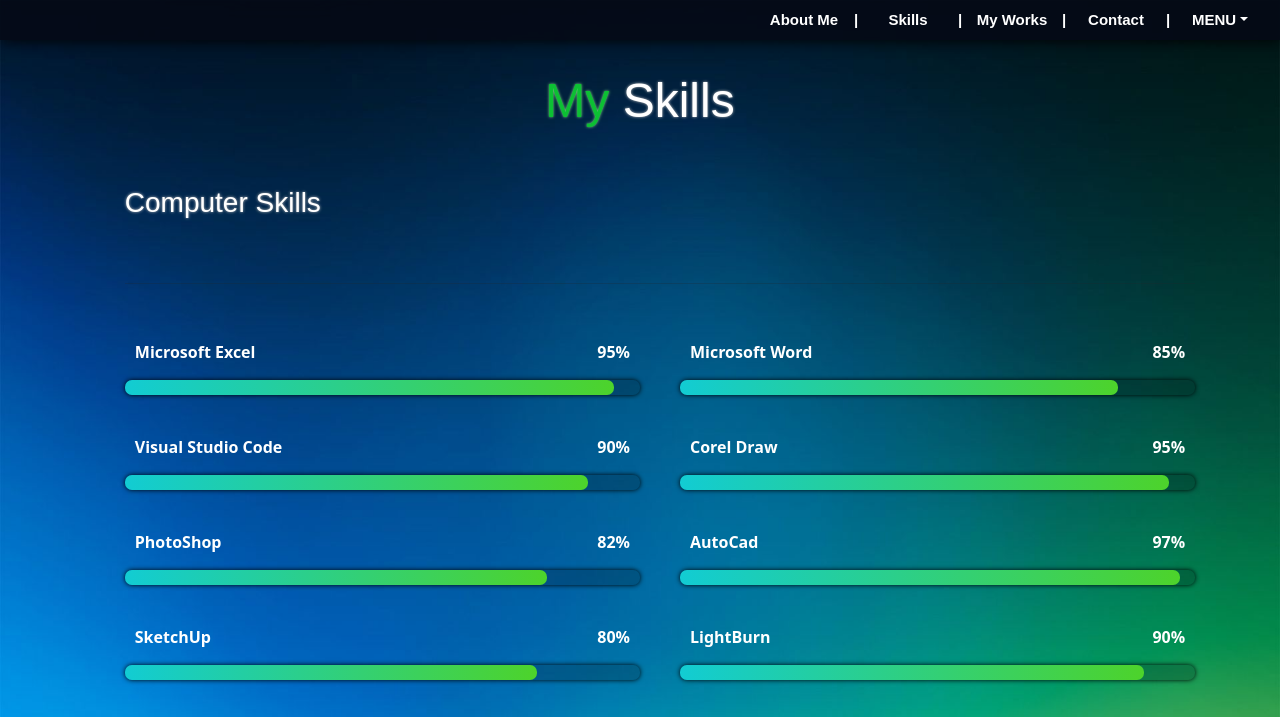
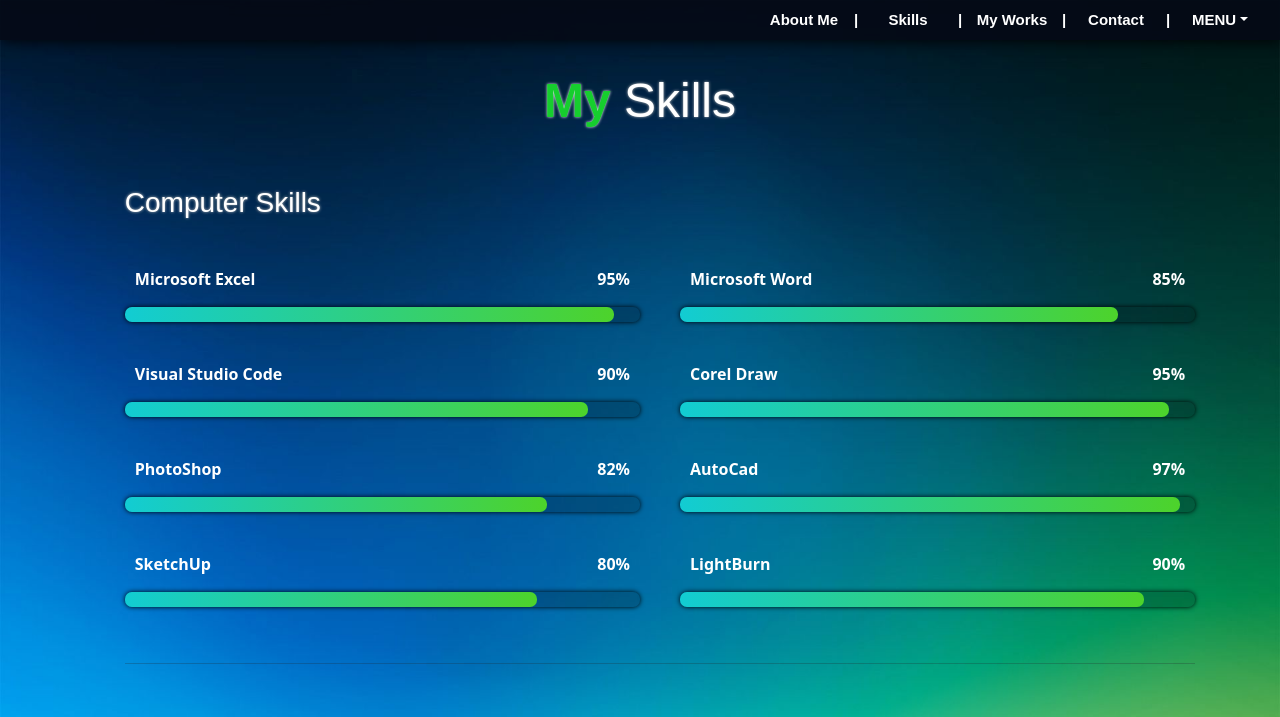
Before and after one commit to praselli/pablo.raselli.portfolio, a plain HTML site: page pages/skills.html in a window 1280 px wide. Shown: the top 717 px of the page. Drawn offline with nearby package versions, Linux system fonts and the light colour scheme.

Commit message:
8vo guardado

```diff
--- a/pages/skills.html
+++ b/pages/skills.html
@@ -83,13 +83,11 @@
 
     <div class="mastesBoxSkills">
 
-        <h1 class="skillsTitle"><span>My </span>Skills</h1>
+        <h1 class="pageTitle"><span>My </span>Skills</h1>
 
         <div class="skillBox">
 
             <h2 class="pb-2 subTitleSkills">Computer Skills</h2>
-
-            <hr class="featurette-divider dividerLine">
 
             <div class="skillBar">
                 <div class="info">
--- a/scss/_abouteMe.scss
+++ b/scss/_abouteMe.scss
@@ -6,3 +6,12 @@
     height: 100vh;
     padding: 1em;
   }
+
+  .pageTitle {
+
+    span {
+      color: rgb(22, 206, 46);
+      text-shadow: 0px 0px 3px rgb(255, 255, 255);
+      font-weight: bolder;
+    }
+  }
--- a/scss/_contact.scss
+++ b/scss/_contact.scss
@@ -9,16 +9,17 @@
     justify-items: center;
   }
 
-  .contacTitle {
+  .pageTitle {
 
     span {
-      color: rgb(12, 192, 51);
-      text-shadow: 0px 0px 3px rgb(132, 221, 132);
+      color: rgb(22, 206, 46);
+      text-shadow: 0px 0px 3px rgb(255, 255, 255);
+      font-weight: bolder;
     }
   }
 
   .formWrapper {
-    color: white;
+    color: rgb(255, 255, 255);
     padding: 1em;
     box-shadow: 0px 0px 15px rgba(8, 8, 8, 0.5);
     border-radius: 12px;
--- a/scss/_index.scss
+++ b/scss/_index.scss
@@ -9,6 +9,10 @@
     grid-template-columns: auto 240px auto;
     grid-template-rows: auto 131px 180px auto;
   }
+
+.indexTitle{
+  color: rgba(255, 255, 255, 0);
+}
 
   .mainConteiner {
     width: 240px;
--- a/scss/_mediaquery.scss
+++ b/scss/_mediaquery.scss
@@ -227,6 +227,10 @@
     padding: 2em;
   }
 
+  .skillsTitle{
+    grid-column: 1 / 3;
+  }
+
   .skillBox {
     width: 90%;
     padding: 2em;
@@ -234,6 +238,10 @@
   }
 
   .dividerLine{
+      grid-column: 1 / 3;
+    }
+
+  .subTitleSkills{
     grid-column: 1 / 3;
   }
 
--- a/scss/_mixin.scss
+++ b/scss/_mixin.scss
@@ -1,6 +1,6 @@
 
 @mixin subtitles {
-    color: white;
+    color: rgb(255, 255, 255);
     font-family: 'Quicksand', sans-serif;
     font-size: 28px;
     text-shadow: 0px 0px 3px rgb(190, 190, 190);
@@ -26,10 +26,6 @@
     text-shadow: 0px 0px 3px rgb(190, 190, 190);
 }
 
-.contacTitle{
+.pageTitle{
     @include pagesTitles;
 }
-
-.skillsTitle{
-    @include pagesTitles;
-}
--- a/scss/_myWorks.scss
+++ b/scss/_myWorks.scss
@@ -10,3 +10,12 @@
 .conteinerMyWorks{
     background: none;
 }
+
+.pageTitle {
+
+    span {
+      color: rgb(22, 206, 46);
+      text-shadow: 0px 0px 3px rgb(255, 255, 255);
+      font-weight: bolder;
+    }
+  }
--- a/scss/_skills.scss
+++ b/scss/_skills.scss
@@ -14,8 +14,15 @@
   display: grid;
 }
 
+.skillsTitle{
+  grid-column: 1 / 2;
+}
+
+.subTitleSkills{
+  grid-column: 1 / 2;
+}
+
 .skillsTitle {
-
   span {
     color: rgb(12, 192, 51);
     text-shadow: 0px 0px 3px rgb(132, 221, 132);
@@ -188,7 +195,3 @@
     width: 90%;
   }
 }
-
-  .dividerLine{
-    grid-column: 1 / 3;
-  }
```
Also changed, not shown: index.html (+2 -0 lines), pages/aboutMe.html (+2 -0 lines), pages/contact.html (+1 -1 lines), pages/myWorks.html (+1 -1 lines), css/styles.css, 1 other file. Lines whose indentation alone changed are shown as unchanged.
